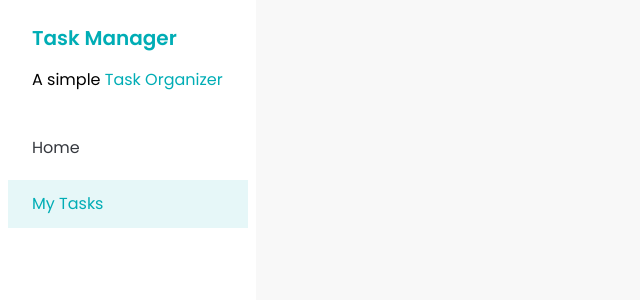
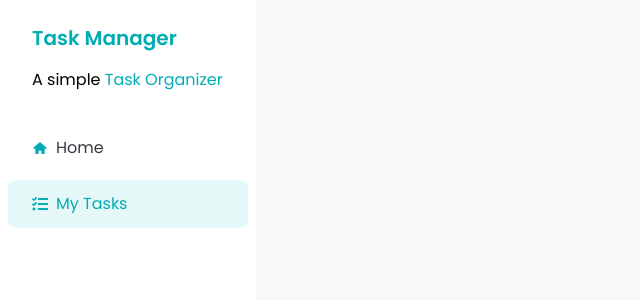
Before and after one commit to andressa-leite/fsc-task-manager, a React (Vite) app: page / in a window 1280 px wide. Shown: the top 300 px of the page, without its empty margins (0-640 px from the left). Built offline with nearby package versions, Linux system fonts and the light colour scheme.

Commit message:
feat: Added icons to Sidebar component

```diff
--- a/package.json
+++ b/package.json
@@ -11,7 +11,8 @@
   },
   "dependencies": {
     "react": "^18.2.0",
-    "react-dom": "^18.2.0"
+    "react-dom": "^18.2.0",
+    "react-icons": "^5.5.0"
   },
   "devDependencies": {
     "@types/react": "^18.2.55",
@@ -27,6 +28,7 @@
     "prettier": "^3.6.2",
     "prettier-plugin-tailwindcss": "^0.6.5",
     "tailwindcss": "^3.4.4",
-    "vite": "^5.1.0"
+    "vite": "^5.1.0",
+    "vite-plugin-svgr": "^4.2.0"
   }
 }
--- a/src/components/Sidebar.jsx
+++ b/src/components/Sidebar.jsx
@@ -1,4 +1,6 @@
 import { SidebarButton } from './SidebarButton';
+import { TiHome } from 'react-icons/ti';
+import { FaTasks } from 'react-icons/fa';
 
 export const Sidebar = () => {
   return (
@@ -10,8 +12,13 @@ export const Sidebar = () => {
         </p>
       </div>
       <div className="flex flex-col gap-2 p-2">
-        <SidebarButton variant="unselected">Home</SidebarButton>
-        <SidebarButton variant="selected">My Tasks</SidebarButton>
+        <SidebarButton variant="unselected">
+          <TiHome className="text-[#00ADB5]" /> Home
+        </SidebarButton>
+        <SidebarButton variant="selected">
+          <FaTasks />
+          My Tasks
+        </SidebarButton>
       </div>
     </div>
   );
--- a/src/components/SidebarButton.jsx
+++ b/src/components/SidebarButton.jsx
@@ -10,7 +10,10 @@ export const SidebarButton = ({ children, variant }) => {
     }
   };
   return (
-    <a href="/Home" className={`px-6 py-3 ${getVariantClasses()}`}>
+    <a
+      href="/Home"
+      className={`flex items-center rounded-lg gap-2 px-6 py-3 ${getVariantClasses()}`}
+    >
       {children}
     </a>
   );
```
Also changed, not shown: 1 other file (tests, documents, lock files or other folders).
